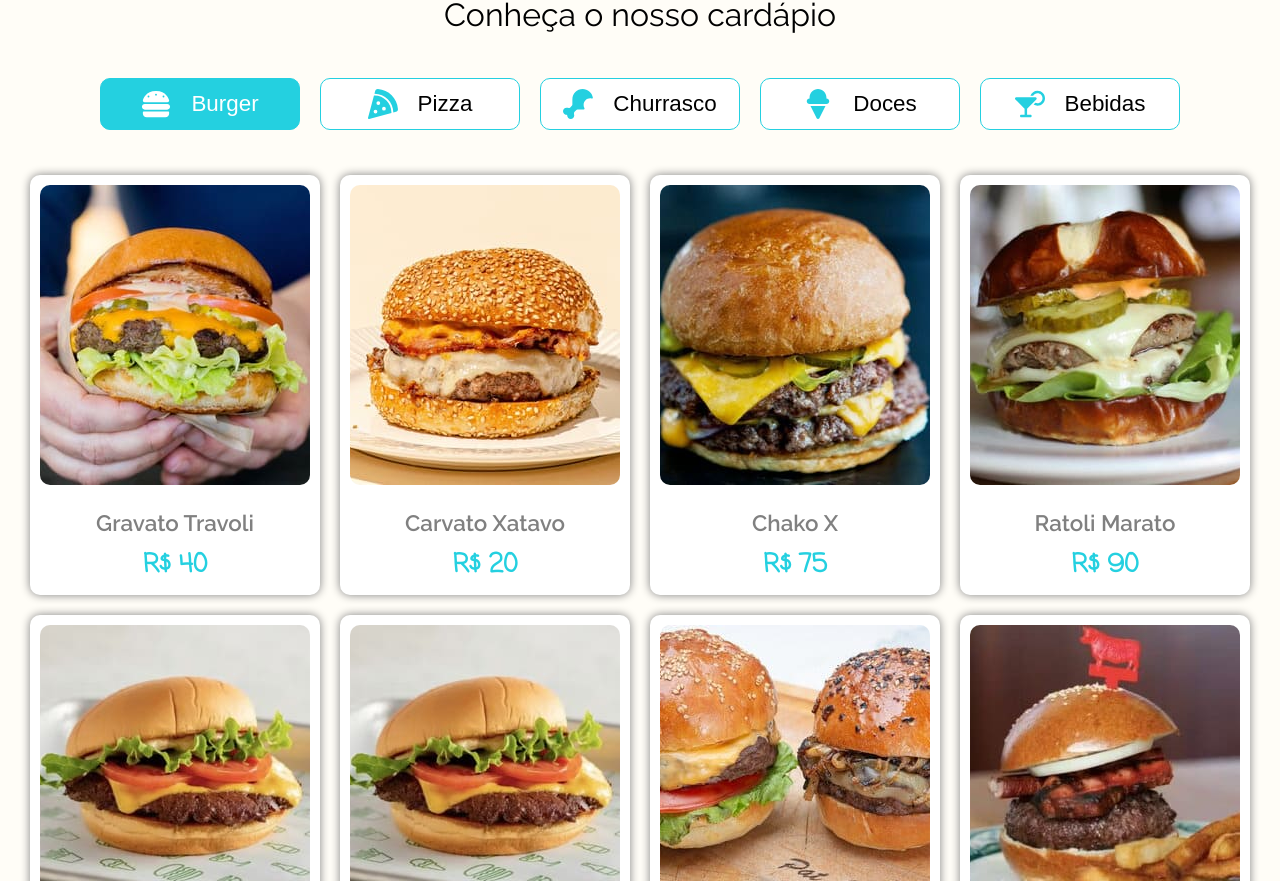
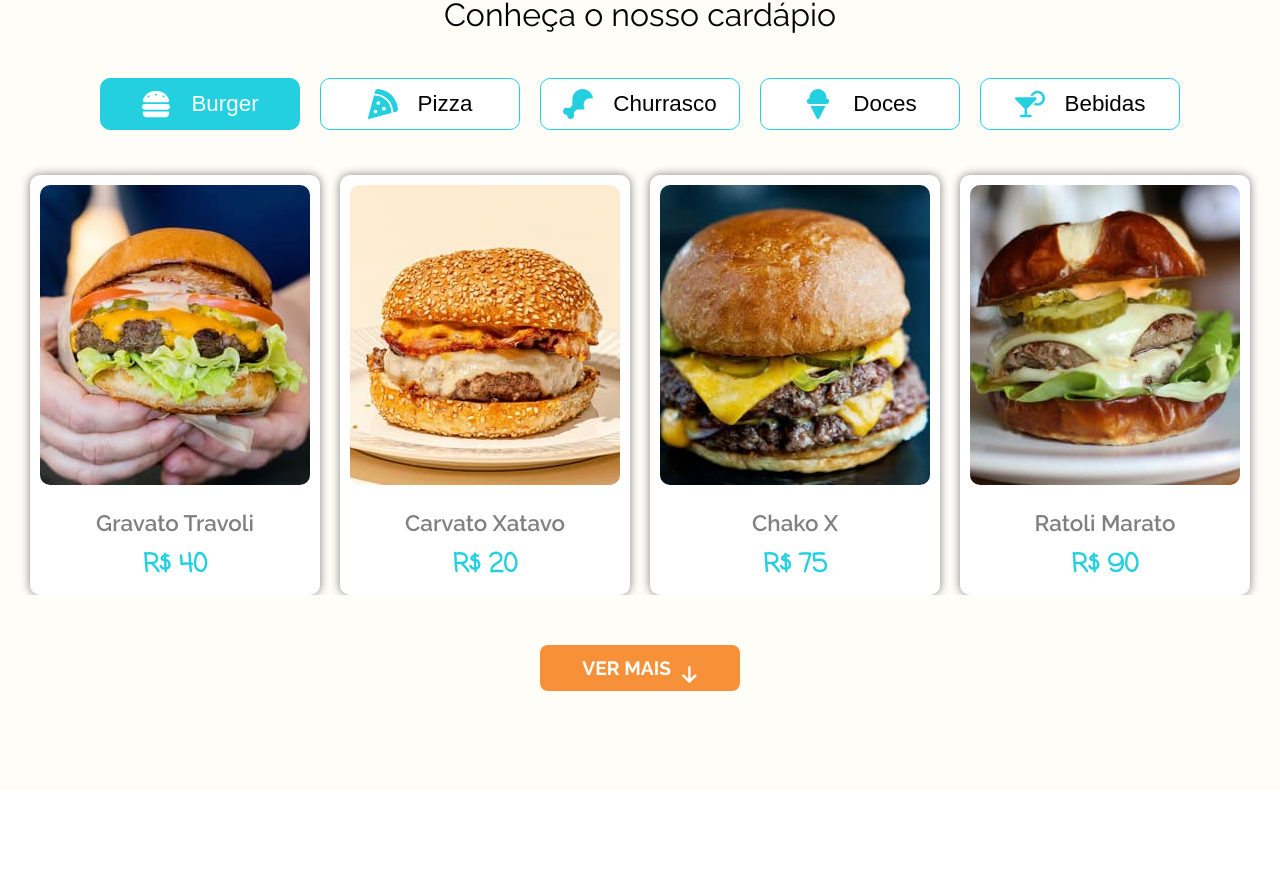
Before and after one commit to RamonLopes86/ramonburger, a Next.js app: page / in a window 1280 px wide. Shown: the part 1919-2800 px from the top of the page. After the commit the page ends 2710 px from the top, so only its background shows below. Built offline with nearby package versions, Linux system fonts and the light colour scheme.

Commit message:
ajuste do slice para max e min pag

```diff
--- a/src/components/section-cardapio/cardapio.jsx
+++ b/src/components/section-cardapio/cardapio.jsx
@@ -1,7 +1,7 @@
 import estiloCardapio from './cardapio.module.css';
 import React , {useState , useEffect} from 'react';
 import { FontAwesomeIcon } from '@fortawesome/react-fontawesome';
-import { faBurger , faPizzaSlice , faDrumstickBite  ,faBagShopping , faMartiniGlassCitrus , faIceCream} from '@fortawesome/free-solid-svg-icons';
+import { faBurger , faPizzaSlice , faDrumstickBite  ,faBagShopping , faMartiniGlassCitrus , faIceCream , faArrowRight} from '@fortawesome/free-solid-svg-icons';
 import array from '@/dados/dados';
 import Image from 'next/image';
 
@@ -15,8 +15,11 @@ export default function Cardapio(){
 
     const [categorias , setCategorias] = useState()
 
+    const [showSlice , setShowSlice] = useState(4)
 
+    const [textBtnMostrar , setTxtBtnMostrar] = useState('ver mais')
 
+    const [mudaSeta , setMudaSeta] = useState(null)
 
 
     function exibirCardapio(param){
@@ -50,9 +53,6 @@ export default function Cardapio(){
 
 
     }
-
-
-
 
 
 
@@ -103,6 +103,16 @@ export default function Cardapio(){
 
 
 
+    function extendMenu(){
+
+
+       setShowSlice(showSlice === 4 ? 50 : 4)
+
+       setTxtBtnMostrar(textBtnMostrar === 'ver mais' ? 'ver menos' : 'ver mais')
+
+       setMudaSeta(mudaSeta === null ? estiloCardapio.setaRotate : null)
+
+    }
 
 
 
@@ -143,7 +153,7 @@ export default function Cardapio(){
             </div>
 
 
-            <section className={estiloCardapio.cardapio}>
+            <section className={`${estiloCardapio.cardapio}`} >
 
                     {
 
@@ -196,7 +206,7 @@ export default function Cardapio(){
 
                             )
 
-                    })
+                    }).splice(0,showSlice)
 
                     }
 
@@ -204,7 +214,11 @@ export default function Cardapio(){
             </section>
 
 
+                    <div className={estiloCardapio.boxMostrarMais}>
 
+                        <button onClick={extendMenu} className={estiloCardapio.btnMostrar}>{textBtnMostrar}<FontAwesomeIcon className={`${estiloCardapio.iconSeta} ${mudaSeta}`} icon={faArrowRight}/> </button>
+
+                    </div>
 
 
         </section>
--- a/src/components/section-cardapio/cardapio.module.css
+++ b/src/components/section-cardapio/cardapio.module.css
@@ -15,7 +15,60 @@
     grid-template-columns: repeat(auto-fit , minmax(250px ,1fr));
     gap: 20px;
     padding: 40px 20px 0px 20px;
+    overflow: hidden;
+    transition: all 500ms linear;
 
+}
+
+
+.boxMostrarMais{
+
+    margin-top: 50px;
+    text-align: center;
+    display: flex;
+    flex-direction: row;
+    align-items: center;
+    justify-content: center;
+}
+
+.btnMostrar{
+
+    width: 200px;
+    padding: 12px;
+    border: none;
+    text-transform: uppercase;
+    font-family: var(--rel);
+    cursor: pointer;
+    font-weight: bolder;
+    background-color: var(--cormos);
+    color: white;
+    font-size: 1.2rem;
+    display: flex;
+    flex-direction: row;
+    align-items: center;
+    justify-content: center;
+    gap: 10px;
+    border-radius: 8px;
+}
+
+.iconSeta{
+
+    transform: rotate(90deg) translateX(0);
+    animation-name: moveSeta;
+    animation-duration: 800ms;
+    animation-iteration-count: infinite;
+    animation-direction: alternate;
+
+}
+
+
+@keyframes moveSeta {
+
+    to{
+
+        transform: rotate(90deg) translateX(8px);
+        transition: all 500ms linear;
+    }
 }
 
 .imageProdutos{
@@ -291,11 +344,23 @@ color: white ;
 }
 
 
-
 .mudaCorOff{
 
     background-color: white;
 }
+
+
+
+.setaRotate{
+
+  animation: none;
+  transform: rotate(-90deg);
+
+}
+
+
+
+
 
 
 @media screen and (max-width:1130px) {
```
